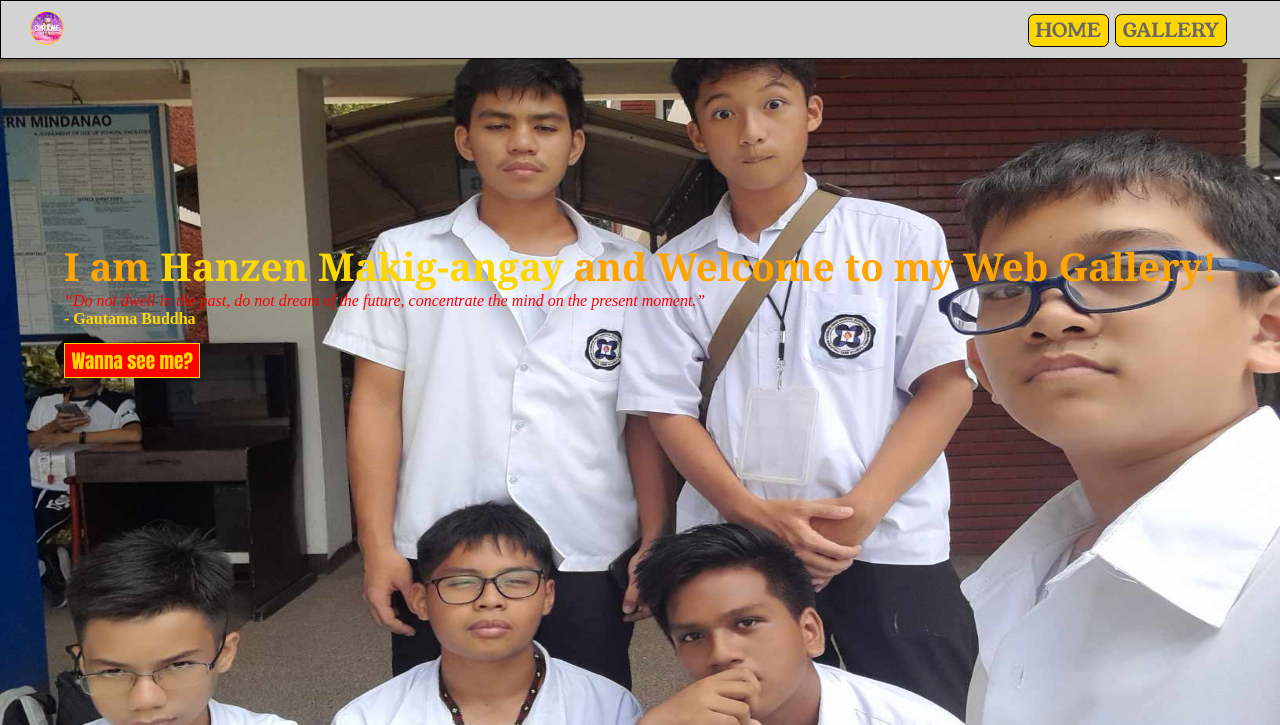
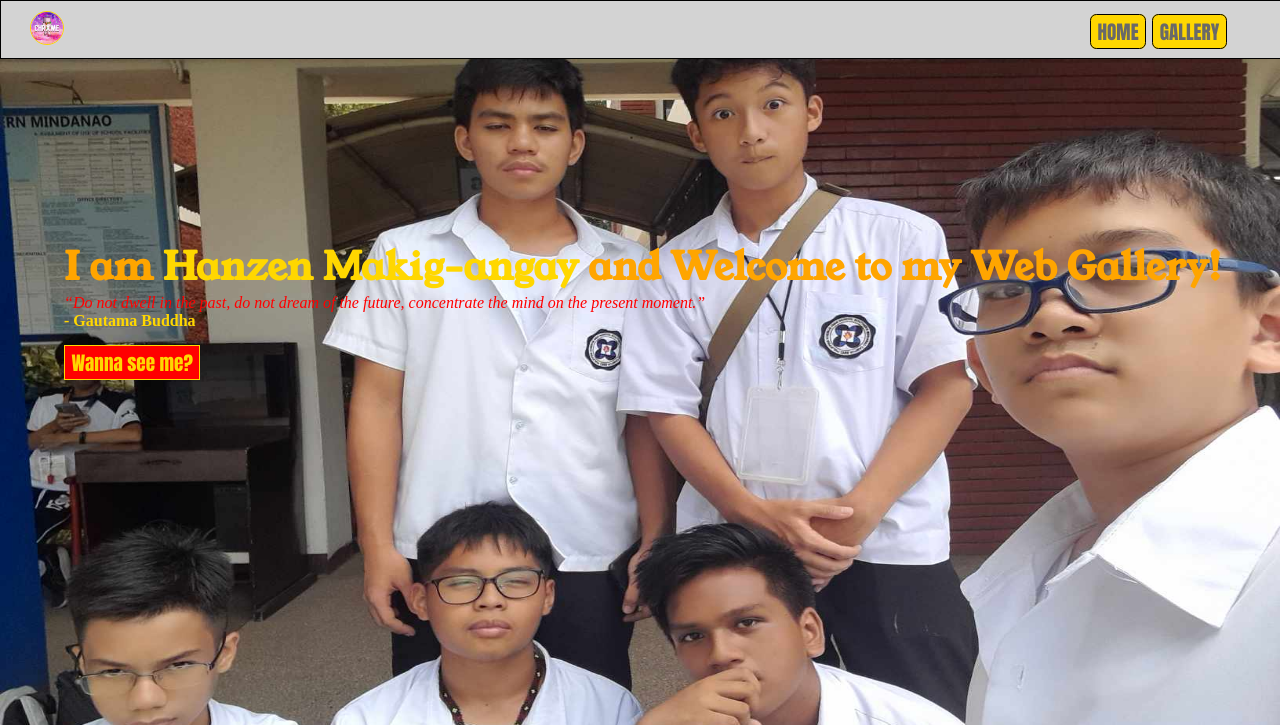
Before and after one commit to HanzenM/Q1AA1_CA_HB_MAKIG-ANGAY, a plain HTML site: page index.html in a window 1280 px wide. Shown: the top 725 px of the page. Drawn offline with Linux system fonts and the light colour scheme.

Commit message:
Update styles.css

```diff
--- a/styles.css
+++ b/styles.css
@@ -36,9 +36,9 @@
 }
 
 .links a {
-    text-decoration: none;
+    text-decoration:none;
     padding: 0.15vw 0.5vw;
-    font-family: 'Young Serif', serif;
+    font-family: Impact, Haettenschweiler, 'Arial Narrow Bold', sans-serif;
     font-size: 1.5vw;
     border: 0.05vw solid black;
     border-radius: 0.5vw;
@@ -118,7 +118,7 @@ body {
 }
 
 .heading {
-    font-family: Cambria, Cochin, Georgia, Times, 'Times New Roman', serif;
+    font-family: 'Young Serif', serif;
     font-size: 1.5vw;
 }
 
```
